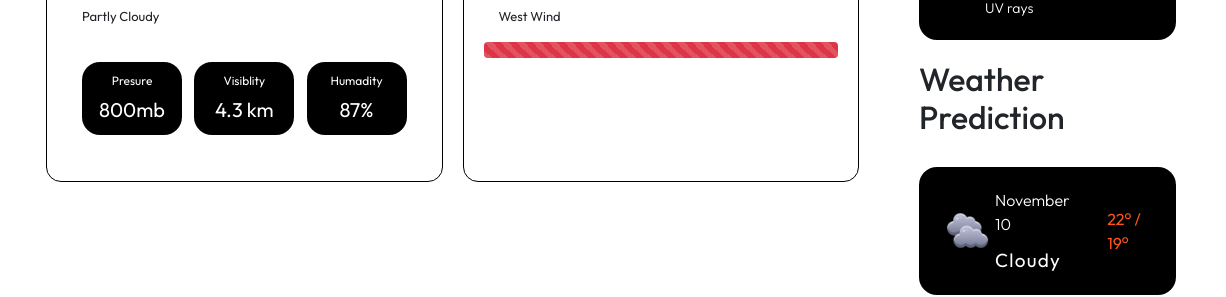
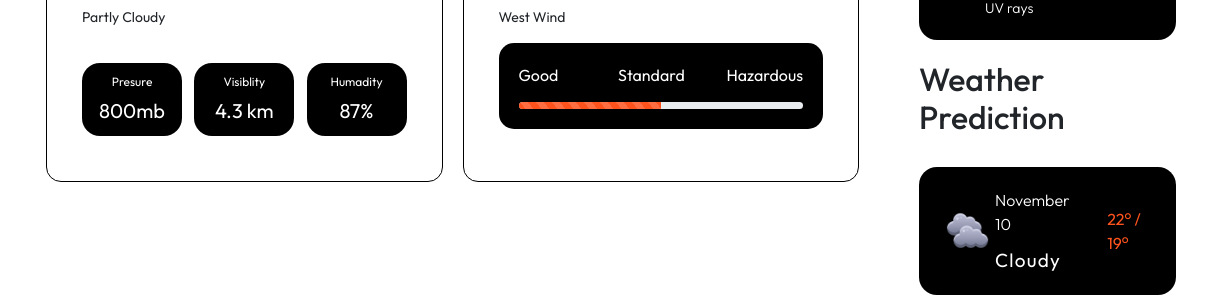
Before and after one commit to NehalDhuri/weather-app, a plain HTML site: page index.html in a window 1280 px wide. Shown: the part 276-573 px from the top of the page, 54-1280 px from the left. Drawn offline with nearby package versions, Linux system fonts and the light colour scheme.

Commit message:
added progress bar

```diff
--- a/index.html
+++ b/index.html
@@ -83,8 +83,13 @@
                         <div class="title">West Wind</div>
                     </div>
                     <div class="indicator">
+                        <div class="level">
+                            <div class="good">Good</div>
+                            <div class="standard">Standard</div>
+                            <div class="hazardous">Hazardous</div>
+                        </div>
                         <div class="progress">
-                            <div class="progress-bar progress-bar-striped bg-danger" role="progressbar" style="width: 100%" aria-valuenow="100" aria-valuemin="0" aria-valuemax="100"></div>
+                            <div class="progress-bar progress-bar-striped orng" role="progressbar" style="width: 50%" aria-valuenow="100" aria-valuemin="0" aria-valuemax="100"></div>
                         </div>
                     </div>
                 </div>
--- a/style.css
+++ b/style.css
@@ -139,7 +139,7 @@ main{
     border-radius: 15px;
     width: 50%;
     height: 40vh;
-    padding: 20px;
+    padding: 20px 35px;
 }
 
 .heading{
@@ -147,7 +147,7 @@ main{
     align-items: center;
     justify-content: space-between;
     width: 150px;
-    margin-left: 15px;
+    /* margin-left: 15px; */
 }
 
 .heading .sun{
@@ -187,7 +187,7 @@ main{
     justify-content: space-between;
     width: 130px;
     flex-wrap: wrap;
-    margin: 15px 0 15px 15px;
+    margin: 15px 0 15px 0;
 }
 
 .value .second-temp{
@@ -201,7 +201,7 @@ main{
 
 .value .title{
     margin-top: 10px;
-    font-size: 13px;
+    font-size: 14px;
 }
 
 .details{
@@ -212,7 +212,7 @@ main{
     /* align-items: center; */
     justify-content: space-between;
     /* margin: 20px 0px 0px 15px; */
-    padding: 20px 15px;
+    padding: 20px 0px;
 
 }
 
@@ -249,9 +249,28 @@ main{
 
 .indicator{
     width: 100%;
-    border-radius: 10px;
+    border-radius: 15px;
     background-color: black;
+    color: white;
+    padding: 20px;
+}
 
+.indicator .level{
+    display: flex;
+    justify-content: space-between;
+}
+
+.indicator .level .standard{
+    margin-left: 18px;
+}
+
+.indicator .progress{
+    height: 7px;
+    margin-top: 15px;
+}
+
+.orng{
+    background-color: rgb(255, 83, 30);
 }
 
 .section-2{
```
